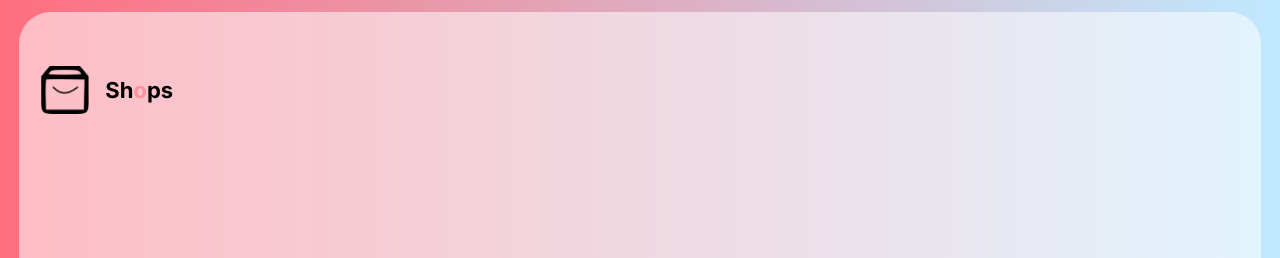
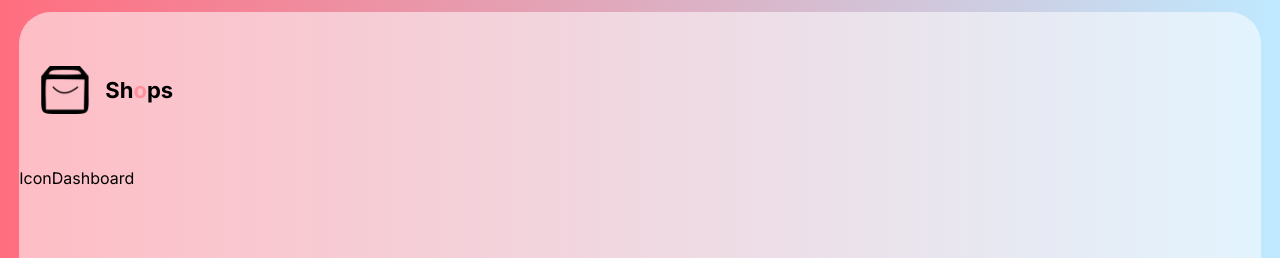
Before and after one commit to chidiebereojingwa/React_dashboard, a React (Create React App) app: page / in a window 1280 px wide. Shown: the top 258 px of the page. Built offline with nearby package versions, Linux system fonts and the light colour scheme.

Commit message:
Add sidebar

```diff
--- a/src/components/sidebar/Sidebar.css
+++ b/src/components/sidebar/Sidebar.css
@@ -26,3 +26,18 @@
 .logo>span>span {
     color: var(--pink);
 }
+
+/* menu */
+
+.menu {
+    margin-top: 4rem;
+    display: flex;
+    flex-direction: column;
+    gap: 2rem;
+}
+
+.menuItem {
+    display: flex;
+    align-items: center;
+
+}
--- a/src/components/sidebar/Sidebar.jsx
+++ b/src/components/sidebar/Sidebar.jsx
@@ -11,6 +11,19 @@ export default function Sidebar() {
                 Sh<span>o</span>ps
             </span>
         </div>
+
+        {/* menu */}
+        <div className='menu'>
+            <div className='menuItem'>
+                <div>
+                    Icon
+                </div>
+                <span>
+                    Dashboard
+                </span>
+                </div>
+        </div>
+
     </div>
   )
 }
```
Also changed, not shown: react dashboard.png (added).
